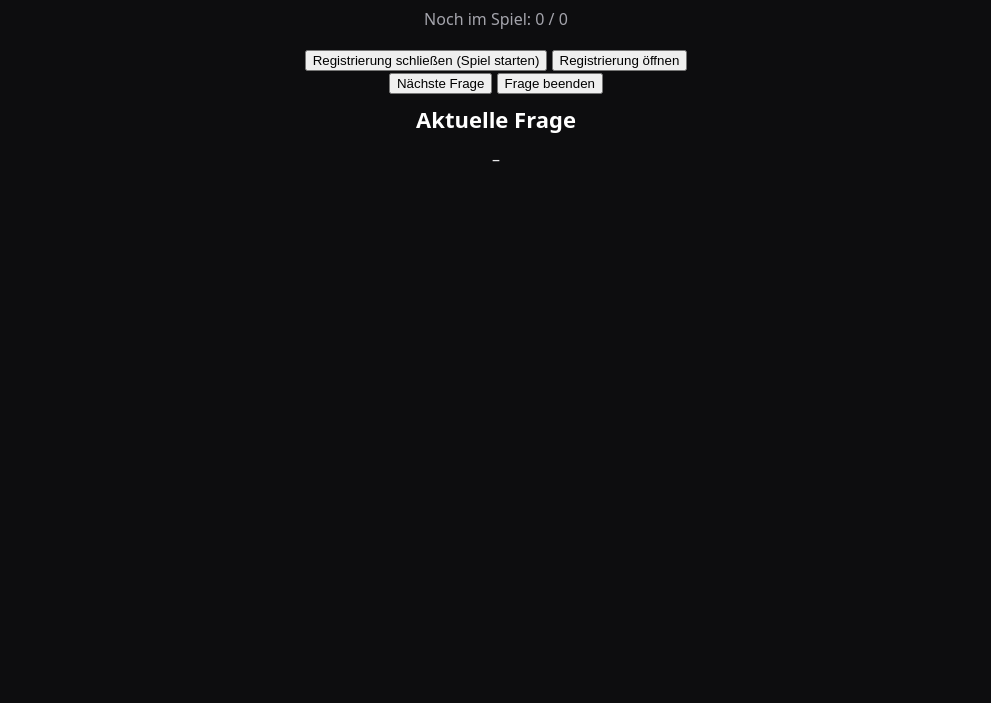
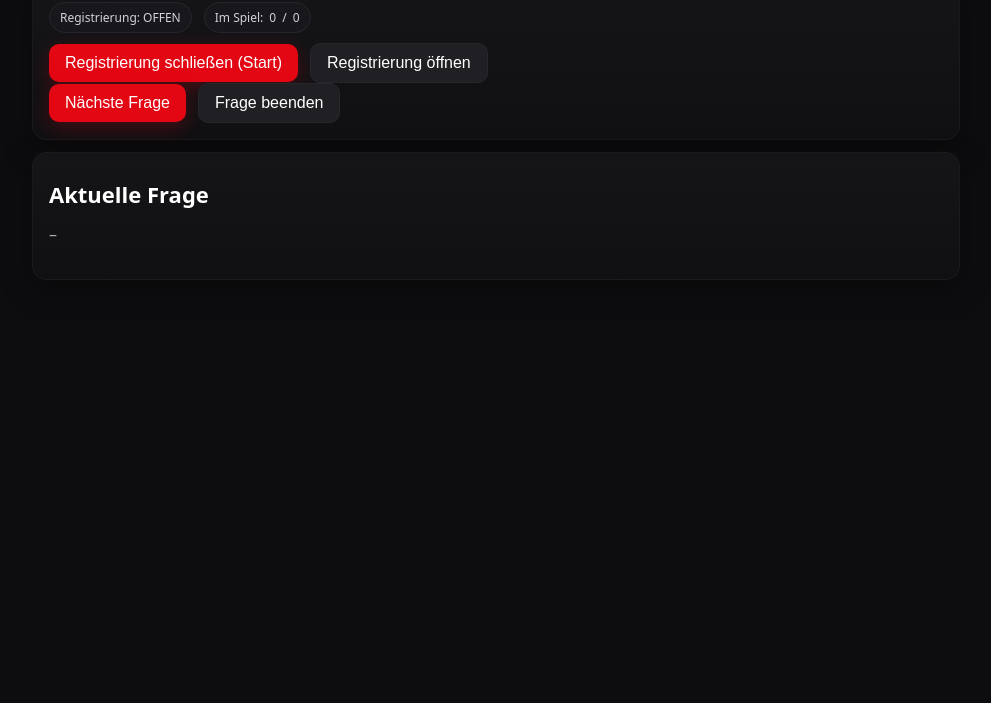
Before and after one commit to Sunjoe98/1gegen100, a plain HTML site: page frontend/admin.html in a window 1280 px wide. Shown: the part 97-800 px from the top of the page, without its empty margins (144-1135 px from the left). Drawn offline with nearby package versions, Linux system fonts and the light colour scheme; no server answers.

Commit message:
Update admin.html

```diff
--- a/frontend/admin.html
+++ b/frontend/admin.html
@@ -7,24 +7,30 @@
   <link rel="stylesheet" href="style.css">
 </head>
 <body>
-  <h1>Admin</h1>
+  <div class="container">
+    <h1>Admin</h1>
 
-  <div id="regStatus" class="badge">Registrierung: OFFEN</div>
-  <div class="footer">Noch im Spiel: <span id="aliveCount">0</span> / <span id="totalCount">0</span></div>
+    <div class="card">
+      <div class="row">
+        <span id="regStatus" class="badge">Registrierung: OFFEN</span>
+        <span class="badge">Im Spiel: <span id="aliveCount">0</span>/<span id="totalCount">0</span></span>
+      </div>
+      <div class="row" style="margin-top:10px;">
+        <button id="startBtn" class="btn">Registrierung schließen (Start)</button>
+        <button id="openBtn"  class="btn secondary">Registrierung öffnen</button>
+      </div>
+      <div class="row">
+        <button id="nextBtn" class="btn">Nächste Frage</button>
+        <button id="endBtn"  class="btn secondary">Frage beenden</button>
+      </div>
+    </div>
 
-  <div>
-    <button id="startBtn">Registrierung schließen (Spiel starten)</button>
-    <button id="openBtn">Registrierung öffnen</button>
+    <div class="card" style="margin-top:12px;">
+      <h2>Aktuelle Frage</h2>
+      <div id="qText" class="footer">–</div>
+      <div id="players" class="player-list"></div>
+    </div>
   </div>
-  <div>
-    <button id="nextBtn">Nächste Frage</button>
-    <button id="endBtn">Frage beenden</button>
-  </div>
-
-  <h2 id="qTitle">Aktuelle Frage</h2>
-  <div id="qText">–</div>
-
-  <div id="players" class="player-list"></div>
 
   <script src="https://cdn.socket.io/4.3.2/socket.io.min.js"></script>
   <script>
@@ -49,7 +55,6 @@
     });
 
     socket.on('updatePlayers', (players) => {
-      // players: {number, alive, lastAnswer}
       document.getElementById('players').innerHTML = players
         .map(p => `${p.alive ? '🟢' : '🔴'} #${p.number}${p.lastAnswer ? ' · ' + p.lastAnswer : ''}`)
         .join('<br>');
```
